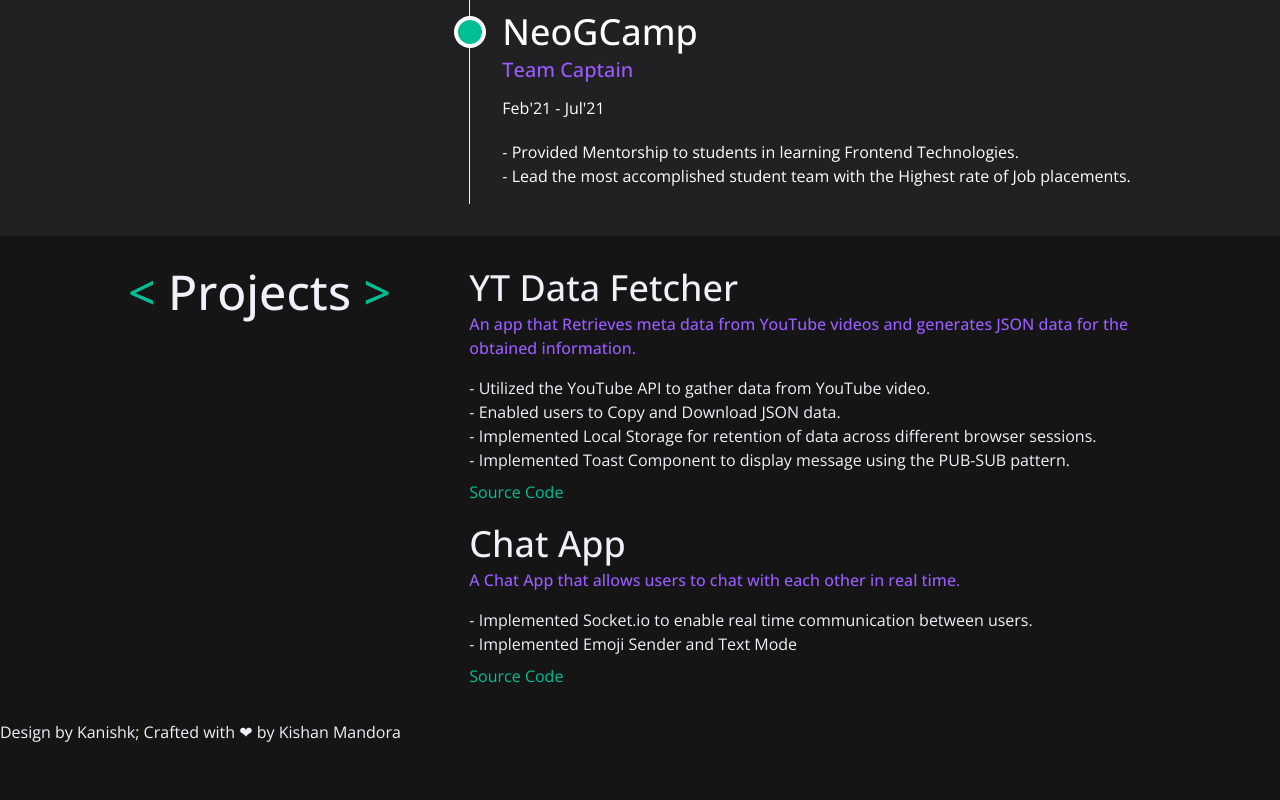
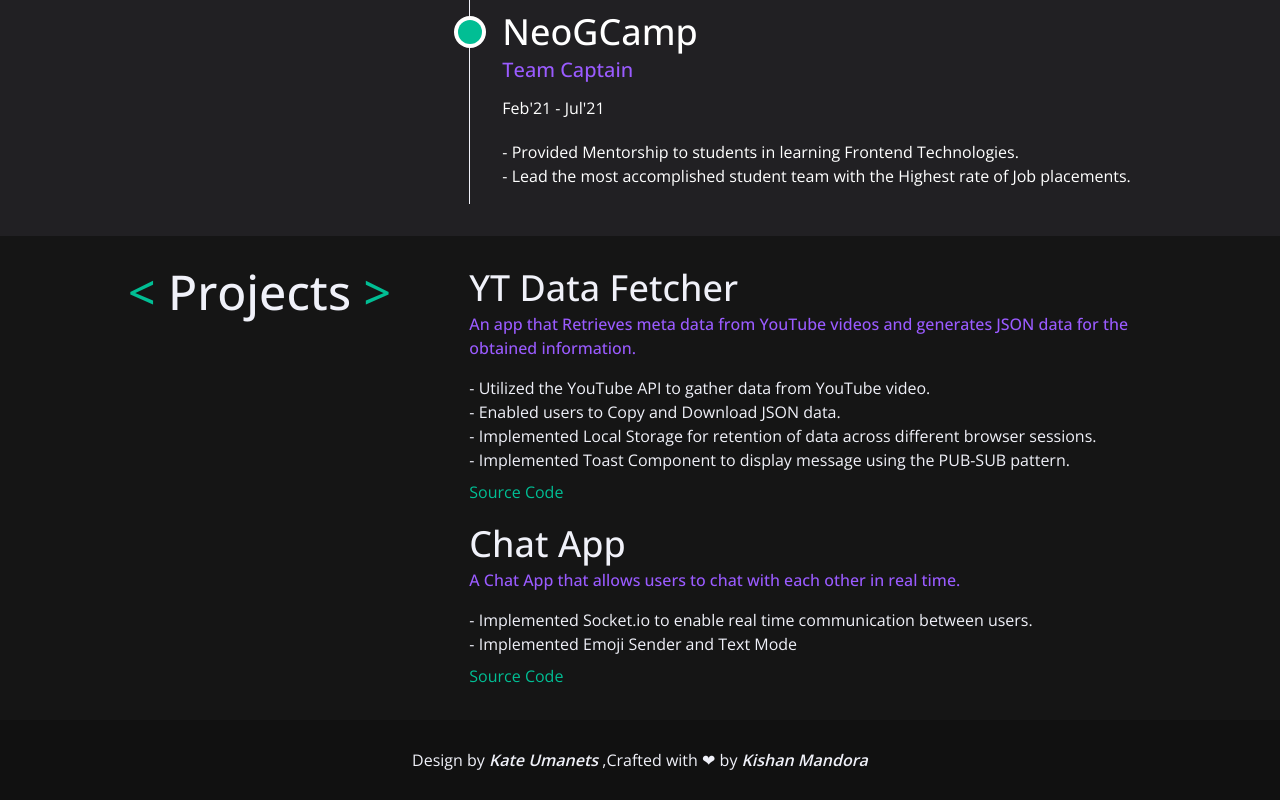
Before and after one commit to KishanMandora/100xportfolio, a plain HTML site: page src/index.html in a window 1280 px wide. Shown: the part 1820-2620 px from the top of the page. Before the commit the page ends 2564 px from the top, so only its background shows below. Drawn offline with nearby package versions, Linux system fonts and the light colour scheme.

Commit message:
fix footer

```diff
--- a/src/index.html
+++ b/src/index.html
@@ -259,9 +259,16 @@
     </section>
   </main>
 
-  <footer>
+  <footer class="px-8 md:px-16 lg:px-32 py-2 bg-deep min-h-[10vh] w-full flex items-center justify-center">
     <p>
-      Design by Kanishk; Crafted with &#x2764; by Kishan Mandora
+      Design by
+      <a class="italic font-semibold" href="https://www.behance.net/kate-umanets" target="_blank">
+        Kate Umanets
+      </a>
+      ,Crafted with &#x2764; by
+      <span class="italic font-semibold">
+        Kishan Mandora
+      </span>
     </p>
   </footer>
 </body>
```
Also changed, not shown: dist/output.css.
